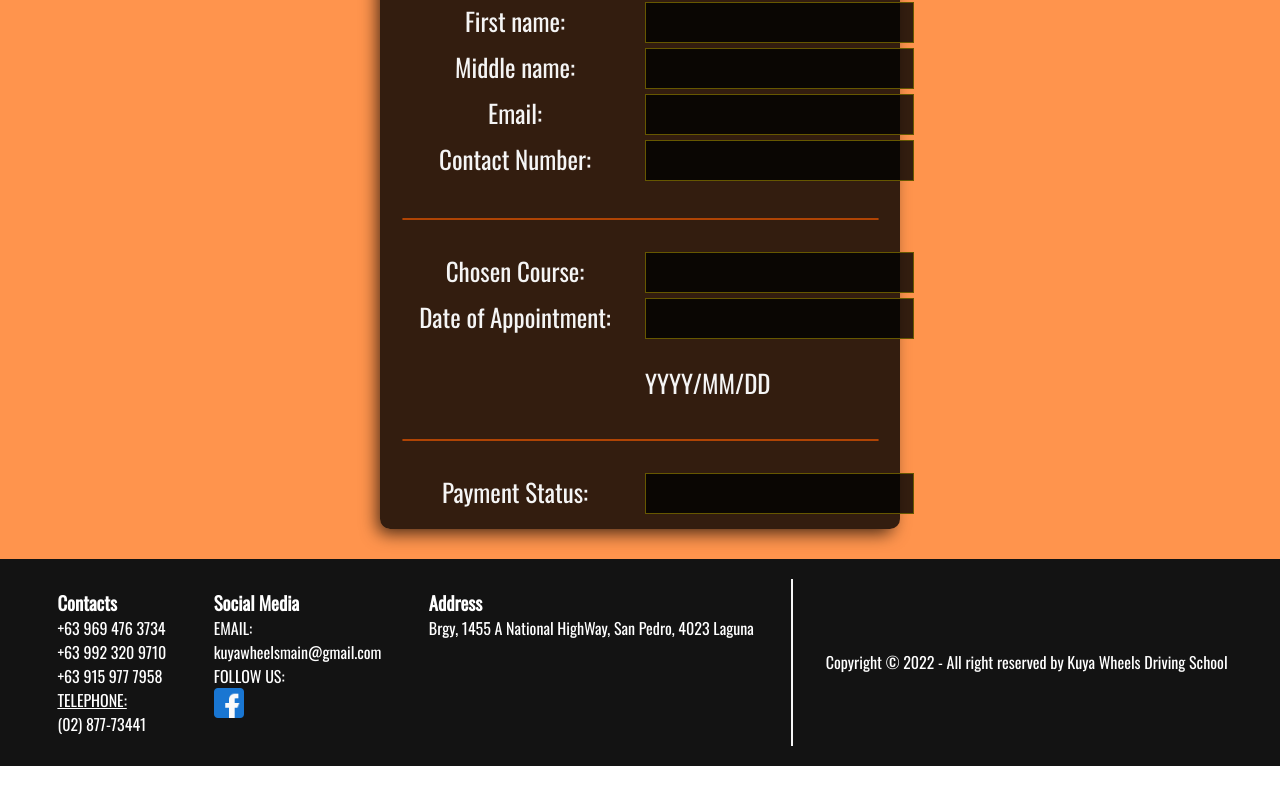
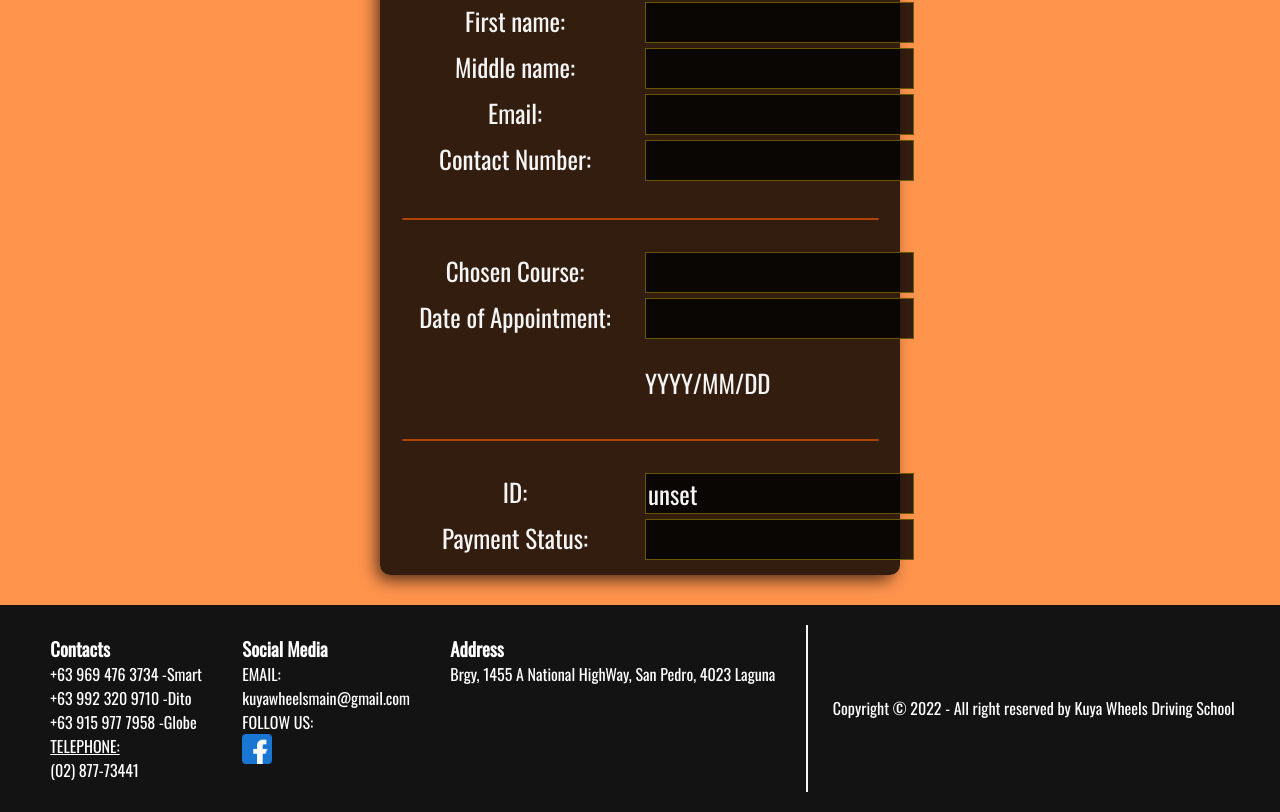
Before and after one commit to dongumayagay/kuya-wheels, a SvelteKit app: page /book/1 in a window 1280 px wide. Shown: the part 374-1186 px from the top of the page. Before the commit the page ends 1140 px from the top, so only its background shows below. Built offline with nearby package versions, Linux system fonts and the light colour scheme; no server answers; the database is empty.

Commit message:
changed downpayment to 500, displayed ID

```diff
--- a/src/routes/(customer-side)/Footer.svelte
+++ b/src/routes/(customer-side)/Footer.svelte
@@ -2,7 +2,7 @@
 <footer>
     <div class="footerContact">
 		<h3>Contacts</h3>
-        <p>+63 969 476 3734<br>+63 992 320 9710<br>+63 915 977 7958</p>
+        <p>+63 969 476 3734 -Smart<br>+63 992 320 9710 -Dito<br>+63 915 977 7958 -Globe</p>
         <p class=labels>TELEPHONE:</p>
 		<p>(02) 877-73441</p>
     </div>
--- a/src/routes/(customer-side)/book/[booking_id]/+page.svelte
+++ b/src/routes/(customer-side)/book/[booking_id]/+page.svelte
@@ -10,6 +10,7 @@
     let statusN = ""
     let resched = false
     let reschedDate
+    let reschedAttempt = (2 - data.booking.rescheduleCount)
 
     async function deleteBooking(){
         const choice = confirm("Are you sure you want to cancel your Booking?")
@@ -43,7 +44,7 @@
     },
     body: JSON.stringify({
         data: {
-        attributes: {amount: 10000, description: 'Kuya wheels Down payment', remarks: data.booking.id}
+        attributes: {amount: 50000, description: 'Kuya wheels Down payment', remarks: data.booking.id}
         }
     })
     };
@@ -100,6 +101,10 @@
     <hr>
     <br>
     <div class="row">
+        <div class="column"><label for="" style="display: flex;justify-content: center;">ID: </label></div>
+        <div class="column"><input type="text" bind:value={data.booking.id} readonly></div>
+    </div>
+    <div class="row">
         <div class="column"><label for="" style="display: flex;justify-content: center;">
             <label for="">Payment Status: </label>
         </div>
@@ -139,6 +144,7 @@
                 <p>Note: You're only given 2 attempts at rescheduling</p>
             </div>
             <div class="rPanel">
+                <p>Reschedule Attempts left: {reschedAttempt}</p>
                 <label for="">Date:</label>
                 <input type="date" required bind:value={reschedDate}
                 min={new Intl.DateTimeFormat('fr-CA', {
```
